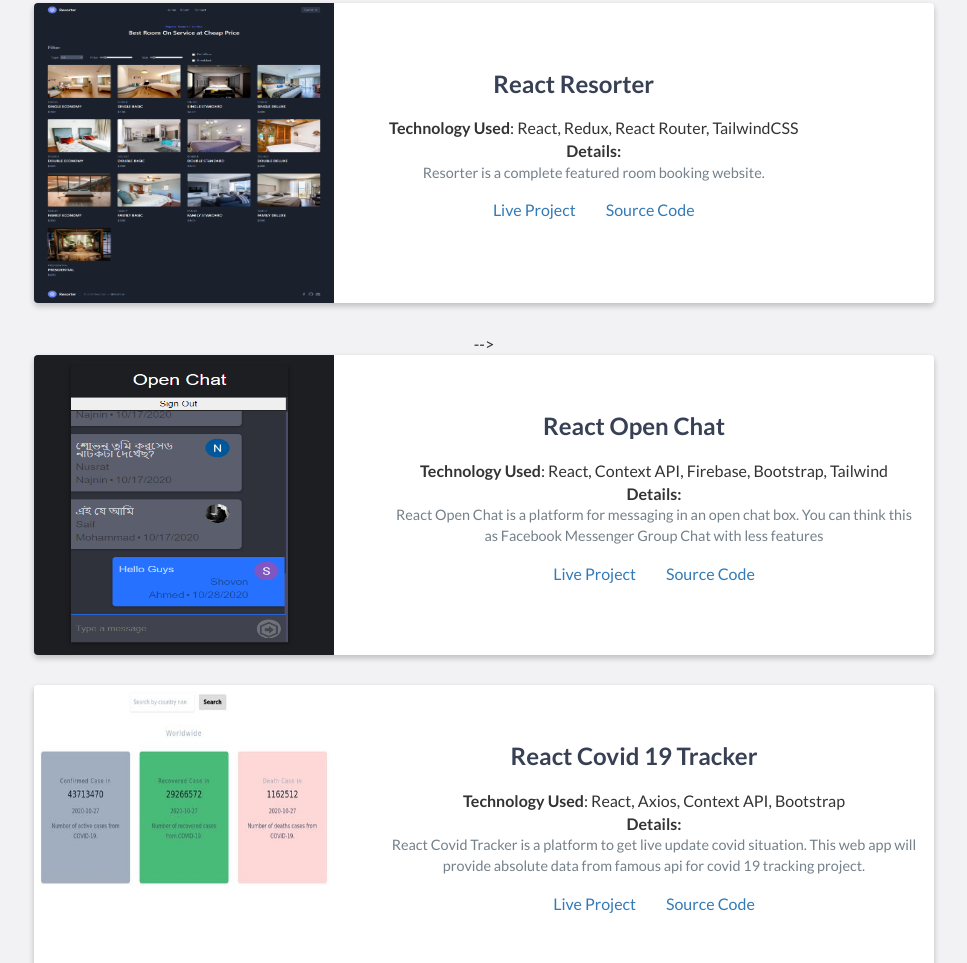
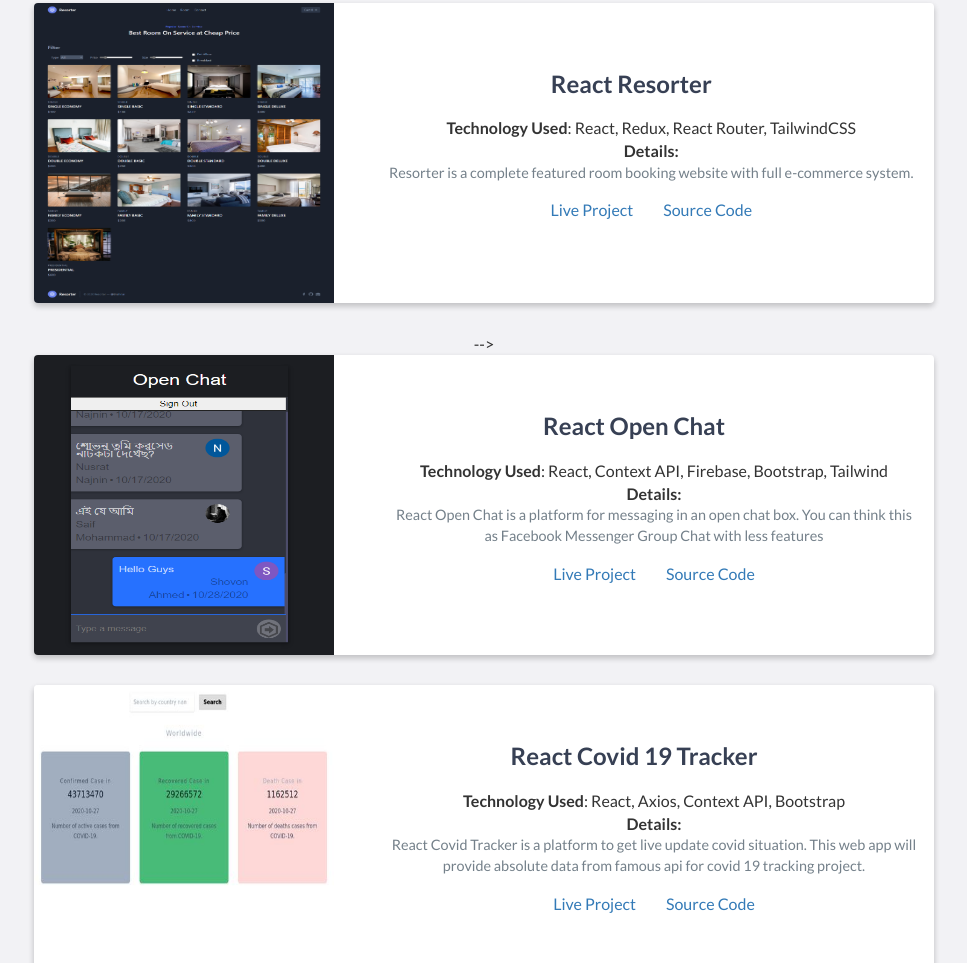
Before and after one commit to shahriar-programmer/Shahriar-Ahmed-Shovon, a website: page index.html in a window 1280 px wide. Shown: the part 1616-2579 px from the top of the page, without its empty margins (156-1123 px from the left). Drawn offline with nearby package versions, Linux system fonts and the light colour scheme.

Commit message:
Resorter Description updated

```diff
--- a/index.html
+++ b/index.html
@@ -131,7 +131,7 @@
                             <ul style="list-style-type:none;">
                                 <li><span style="font-weight: bold;">Technology Used</span>: React, Redux, React Router, TailwindCSS</li>
                                 <li><span style="font-weight: bold;">Details:</span>
-                                    <p>Resorter is a complete featured room booking website.
+                                    <p>Resorter is a complete featured room booking website with full e-commerce system.
                                     </p>
                                 </li>
                             </ul>
```
